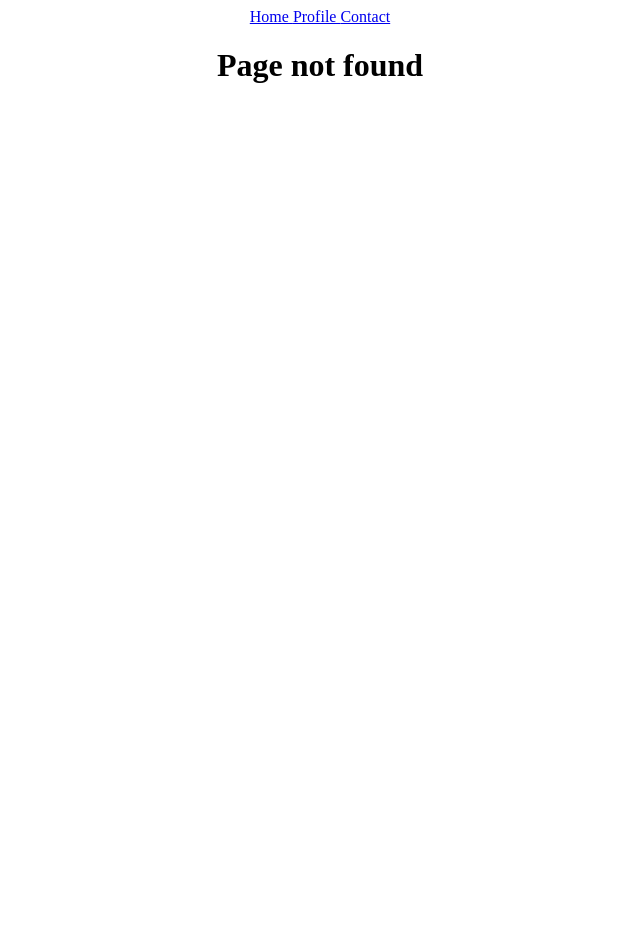
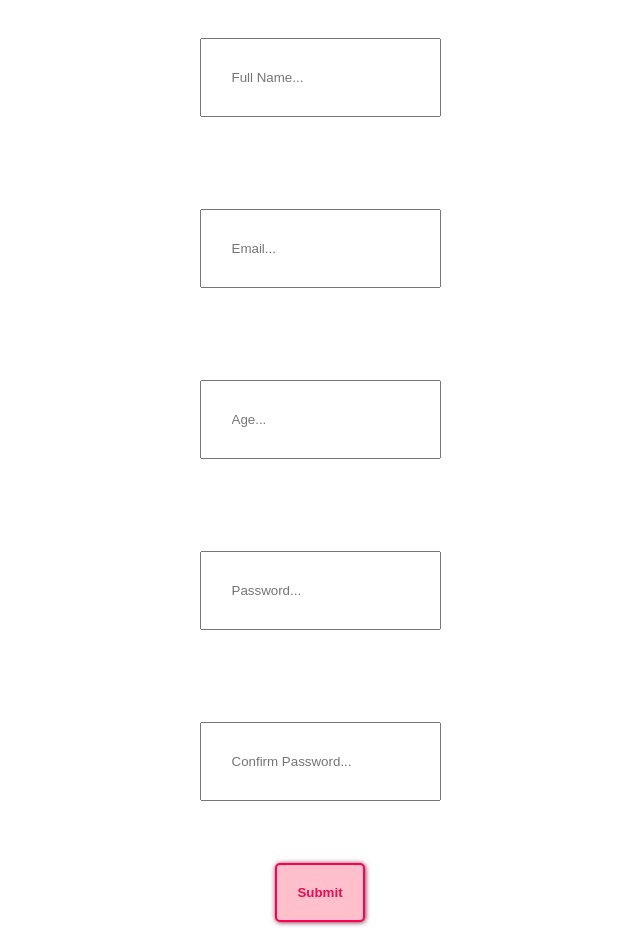
Before and after one commit to codewithmurali/first-react-app, a React (Create React App) app: page /profile in a window 1280 px wide. Before the commit this address had no page. Shown: the whole page, without its empty margins (320-960 px from the left). Before the commit the page ends 800 px from the top, so only its background shows below. Built offline with nearby package versions, Linux system fonts and the light colour scheme.

Commit message:
After react-hook-form

```diff
--- a/package.json
+++ b/package.json
@@ -3,6 +3,7 @@
   "version": "0.1.0",
   "private": true,
   "dependencies": {
+    "@hookform/resolvers": "^3.0.1",
     "@tanstack/react-query": "^4.28.0",
     "@testing-library/jest-dom": "^5.16.5",
     "@testing-library/react": "^13.4.0",
@@ -10,9 +11,11 @@
     "axios": "^1.3.4",
     "react": "^18.2.0",
     "react-dom": "^18.2.0",
+    "react-hook-form": "^7.43.9",
     "react-router-dom": "^6.9.0",
     "react-scripts": "^5.0.1",
-    "web-vitals": "^2.1.4"
+    "web-vitals": "^2.1.4",
+    "yup": "^1.0.2"
   },
   "scripts": {
     "start": "react-scripts --openssl-legacy-provider start",
--- a/src/App.js
+++ b/src/App.js
@@ -1,46 +1,52 @@
+import { Form } from "./Components/Form";
 import "./style.css";
 // import { useState } from "react";
 // import Axios from "axios";
 // import { Text } from "./Text";
 // import { Task } from "./Task";
 // import { Planets } from "./planets";
-import { BrowserRouter as Router, Routes, Route } from "react-router-dom";
-import { Home } from "./pages/Home";
-import { Contact } from "./pages/Contact";
-import { Navbar } from "./Navbar";
+// import { BrowserRouter as Router, Routes, Route } from "react-router-dom";
+// import { Home } from "./pages/Home";
+// import { Contact } from "./pages/Contact";
+// import { Navbar } from "./Navbar";
 // import { Profile } from "./pages/Profile";
 // import { useState, createContext } from "react";
-import { QueryClient, QueryClientProvider } from "@tanstack/react-query";
+// import { QueryClient, QueryClientProvider } from "@tanstack/react-query";
 
 // export const AppContext = createContext();
 
 function App() {
   // const [username, setUsername] = useState("Murali");
-  const client = new QueryClient({
-    defaultOptions: { queries: { refetchOnWindowFocus: true } },
-  });
 
   return (
     <div className="App">
-      <QueryClientProvider client={client}>
-        {/* <AppContext.Provider value={{ username, setUsername }}> */}
-
-        <Router>
-          <Navbar />
-          <Routes>
-            <Route path="/" element={<Home />} />
-            {/* <Route path="/profile" element={<Profile />} /> */}
-            <Route path="/contact" element={<Contact />} />
-            <Route path="*" element={<h1>Page not found</h1>} />
-          </Routes>
-        </Router>
-        {/* </AppContext.Provider> */}
-      </QueryClientProvider>
+      <Form />
     </div>
   );
 }
 
 export default App;
+
+// _____________ React Query _______________
+
+// const client = new QueryClient({
+//   defaultOptions: { queries: { refetchOnWindowFocus: true } },
+// });
+
+// <QueryClientProvider client={client}>
+// {/* <AppContext.Provider value={{ username, setUsername }}> */}
+
+// <Router>
+//   <Navbar />
+//   <Routes>
+//     <Route path="/" element={<Home />} />
+//     {/* <Route path="/profile" element={<Profile />} /> */}
+//     <Route path="/contact" element={<Contact />} />
+//     <Route path="*" element={<h1>Page not found</h1>} />
+//   </Routes>
+// </Router>
+// {/* </AppContext.Provider> */}
+// </QueryClientProvider>
 
 // _____________ Fetch api data using Axios -> 2 _______________
 
--- /dev/null
+++ b/src/Components/Form.js
@@ -0,0 +1,52 @@
+import { useForm } from "react-hook-form";
+import { yupResolver } from "@hookform/resolvers/yup";
+import * as yup from "yup";
+export const Form = () => {
+  const schema = yup.object().shape({
+    fullName: yup.string().required("Your Full Name is Required!"),
+    email: yup.string().email().required(),
+    age: yup.number().positive().integer().min(18).required(),
+    password: yup.string().min(4).max(20).required(),
+    confirmPassword: yup
+      .string()
+      .oneOf([yup.ref("password"), null], "Passwords Don't Match")
+      .required(),
+  });
+
+  const {
+    register,
+    handleSubmit,
+    formState: { errors },
+  } = useForm({ resolver: yupResolver(schema) });
+
+  const onSubmit = (data) => {
+    console.log("Hello Muralikumar ", data);
+  };
+  return (
+    <form onSubmit={handleSubmit(onSubmit)}>
+      <input type="text" placeholder="Full Name..." {...register("fullName")} />
+      <p>{errors.fullName?.message}</p>
+      <input type="text" placeholder="Email..." {...register("email")} />
+      <p>{errors.email?.message}</p>
+
+      <input type="number" placeholder="Age..." {...register("age")} />
+      <p>{errors.age?.message}</p>
+
+      <input
+        type="password"
+        placeholder="Password..."
+        {...register("password")}
+      />
+      <p>{errors.password?.message}</p>
+
+      <input
+        type="password"
+        placeholder="Confirm Password..."
+        {...register("confirmPassword")}
+      />
+      <p>{errors.confirmPassword?.message}</p>
+
+      <input type="submit" />
+    </form>
+  );
+};
--- a/src/style.css
+++ b/src/style.css
@@ -104,4 +104,50 @@ label {
   font-size: 100px;
   font-family: Arial, Helvetica, sans-serif;
 }
+
+form {
+  display: -webkit-box;
+  display: -ms-flexbox;
+  display: flex;
+  -webkit-box-orient: vertical;
+  -webkit-box-direction: normal;
+      -ms-flex-direction: column;
+          flex-direction: column;
+  -webkit-box-align: center;
+      -ms-flex-align: center;
+          align-items: center;
+  -webkit-box-pack: center;
+      -ms-flex-pack: center;
+          justify-content: center;
+}
+
+form input {
+  padding: 30px;
+  margin: 30px;
+}
+
+input[type="submit"] {
+  padding: 20px;
+  margin: 0px;
+  width: auto;
+  font-family: sans-serif;
+  font-weight: bolder;
+  border: solid 2px #fd0155;
+  border-radius: 5px;
+  color: #e80c55;
+  -webkit-box-shadow: 0.6px 0.6px 5px 0px #7c213f;
+          box-shadow: 0.6px 0.6px 5px 0px #7c213f;
+  background-color: pink;
+  -webkit-transition: cubic-bezier(0.165, 0.84, 0.44, 1) 0.4s;
+  transition: cubic-bezier(0.165, 0.84, 0.44, 1) 0.4s;
+}
+
+input[type="submit"]:hover {
+  color: pink;
+  background-color: #e80c55;
+}
+
+p {
+  color: red;
+}
 /*# sourceMappingURL=style.css.map */
--- a/src/style.scss
+++ b/src/style.scss
@@ -69,3 +69,35 @@ label {
   font-size: 100px;
   font-family: Arial, Helvetica, sans-serif;
 }
+form {
+  display: flex;
+  flex-direction: column;
+  align-items: center;
+  justify-content: center;
+  input {
+    padding: 30px;
+    margin: 30px;
+  }
+}
+
+input[type="submit"] {
+  // margin: 50px;
+  padding: 20px;
+  margin: 0px;
+  width: auto;
+  font-family: sans-serif;
+  font-weight: bolder;
+  border: solid 2px rgb(253, 1, 85);
+  border-radius: 5px;
+  color: rgb(232, 12, 85);
+  box-shadow: 0.6px 0.6px 5px 0px rgb(124, 33, 63);
+  background-color: pink;
+  transition: cubic-bezier(0.165, 0.84, 0.44, 1) 0.4s;
+}
+input[type="submit"]:hover {
+  color: pink;
+  background-color: rgb(232, 12, 85);
+}
+p {
+  color: red;
+}
```
Also changed, not shown: src/Components/ChangeProfile.js (+17 -17 lines), src/pages/Profile.js (+13 -13 lines), 2 other files (tests, documents, lock files or other folders).
